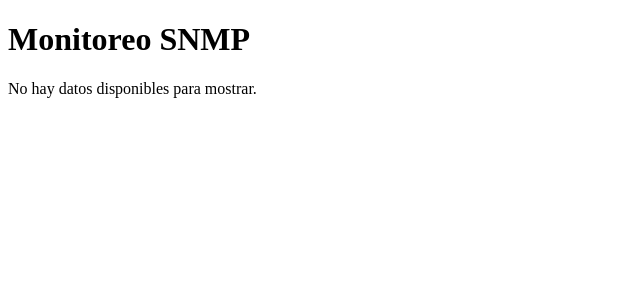
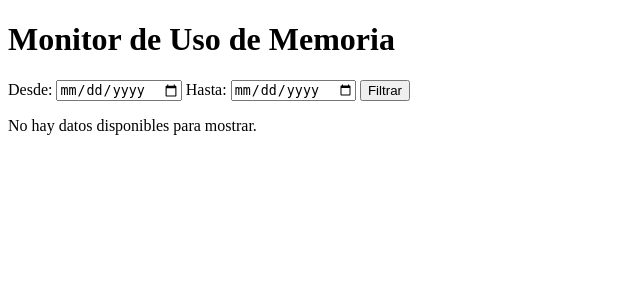
Before and after one commit to Jesusarbelaez22/SMNP, a Flask app: template AppSNMP/templates/index.html in a window 1280 px wide. Shown: the top 300 px of the page, without its empty margins (0-640 px from the left). Run offline with Flask 3, Linux system fonts and the light colour scheme; the template is opened without the code that fills it: most values are stand-ins (such as "Sample title", 1, 10 or a date in 2020); some libraries are stand-ins or nearby versions.

Commit message:
modificar filtro

```diff
--- a/AppSNMP/app.py
+++ b/AppSNMP/app.py
@@ -25,7 +25,7 @@ with app.app_context():
     db.create_all()  # Crea la tabla si no existe
 
 # Configuración SNMP
-SNMP_TARGET = "127.0.0.1"
+SNMP_TARGET = ["127.0.0.1", "192.168.56.101"]  # Lista de direcciones IP
 COMMUNITY_STRING = "interyr3d"
 MEMORY_PHYSICAL_OID = ".1.3.6.1.2.1.25.2.3.1.6.3"
 MEMORY_TOTAL_PHYSICAL_OID = ".1.3.6.1.2.1.25.2.3.1.5.3"
@@ -36,35 +36,35 @@ SNMPGET_PATH = r"D:\Usuarios\alexanderarciniegas\Downloads\SnmpGet\SnmpGet.exe"
 # Función para realizar la consulta SNMP usando snmpget
 def get_snmp_data_with_snmpget(oid):
     """
-    Realiza una consulta SNMP usando el comando snmpget.
+    Realiza una consulta SNMP para cada dirección IP.
     """
     if not os.path.exists(SNMPGET_PATH):
         print(f"El archivo {SNMPGET_PATH} no se encuentra.")
         return None
 
-    command = [
-        SNMPGET_PATH,
-        "-r:" + SNMP_TARGET,
-        "-v:2c",
-        "-c:" + COMMUNITY_STRING,
-        "-o:" + oid
-    ]
+    for target in SNMP_TARGET:  # Itera sobre las IPs en SNMP_TARGET
+        command = [
+            SNMPGET_PATH,
+            "-r:" + target,
+            "-v:2c",
+            "-c:" + COMMUNITY_STRING,
+            "-o:" + oid
+        ]
+        try:
+            result = subprocess.run(command, capture_output=True, text=True)
+            if result.returncode == 0:
+                lines = result.stdout.splitlines()
+                for line in lines:
+                    if "Value=" in line:
+                        value = line.split("Value=")[1].strip()
+                        return value  # Devuelve el primer valor encontrado
+            else:
+                print(f"Error ejecutando snmpget en {target}: {result.stderr}")
 
-    try:
-        result = subprocess.run(command, capture_output=True, text=True)
-        if result.returncode == 0:
-            lines = result.stdout.splitlines()
-            for line in lines:
-                if "Value=" in line:
-                    value = line.split("Value=")[1].strip()
-                    return value
-        else:
-            print(f"Error ejecutando snmpget: {result.stderr}")
-            return None
+        except Exception as e:
+            print(f"Excepción en snmpget para {target}: {e}")
 
-    except Exception as e:
-        print(f"Excepción en snmpget: {e}")
-        return None
+    return None  # Devuelve None si no se obtiene un valor válido
 
 # Ruta principal de la aplicación
 @app.route("/")
--- a/AppSNMP/templates/index.html
+++ b/AppSNMP/templates/index.html
@@ -1,27 +1,82 @@
 <!DOCTYPE html>
-<html lang="en">
+<html lang="es">
 <head>
     <meta charset="UTF-8">
     <meta name="viewport" content="width=device-width, initial-scale=1.0">
-    <title>Monitoreo SNMP</title>
+    <title>Monitor de Memoria</title>
     <script src="https://cdn.plot.ly/plotly-latest.min.js"></script>
 </head>
 <body>
-    <h1>Monitoreo SNMP</h1>
+    <h1>Monitor de Uso de Memoria</h1>
 
-    {% if message %}
-        <p>{{ message }}</p>
-    {% else %}
-        <div id="memory-physical-chart"></div>
-        <div id="memory-virtual-chart"></div>
+    <!-- Formulario para filtrar por fecha -->
+    <form id="date-filter-form">
+        <label for="start_date">Desde:</label>
+        <input type="date" id="start_date" name="start_date" value="{{ start_date }}">
+        <label for="end_date">Hasta:</label>
+        <input type="date" id="end_date" name="end_date" value="{{ end_date }}">
+        <button type="submit">Filtrar</button>
+    </form>
 
-        <!-- Inyecta los datos como JSON en el HTML -->
-        <script type="application/json" id="timestamps-data">{{ timestamps|tojson|safe }}</script>
-        <script type="application/json" id="memory-physical-values-data">{{ memory_physical_values|tojson|safe }}</script>
-        <script type="application/json" id="memory-virtual-values-data">{{ memory_virtual_values|tojson|safe }}</script>
+    <div id="memory-physical-chart"></div>
+    <div id="memory-virtual-chart"></div>
 
-        <!-- Incluye el archivo JavaScript externo -->
-        <script src="{{ url_for('static', filename='js/script.js') }}"></script>
-    {% endif %}
+    <!-- Datos ocultos para JavaScript -->
+    <script>
+        var timestamps = {{ timestamps | tojson }};
+        var memory_physical_values = {{ memory_physical_values | tojson }};
+        var memory_virtual_values = {{ memory_virtual_values | tojson }};
+    </script>
+
+    <script>
+        // Función para actualizar los gráficos
+        function actualizarGraficos() {
+            // Convertir fechas a formato legible en la zona horaria local (Bogotá)
+            timestamps = timestamps.map(timestamp => {
+                return new Date(timestamp).toLocaleString('es-CO', { timeZone: 'America/Bogota' });
+            });
+
+            if (timestamps.length > 0) {
+                // Gráfico de Uso de Memoria Física
+                Plotly.newPlot('memory-physical-chart', [{
+                    x: timestamps,
+                    y: memory_physical_values,
+                    type: 'scatter',
+                    mode: 'lines+markers',
+                    name: 'Uso de Memoria Física (%)'
+                }], {
+                    title: 'Historial de Uso de Memoria Física',
+                    xaxis: { title: 'Tiempo' },
+                    yaxis: { title: 'Uso de Memoria Física (%)' }
+                });
+
+                // Gráfico de Uso de Memoria Virtual
+                Plotly.newPlot('memory-virtual-chart', [{
+                    x: timestamps,
+                    y: memory_virtual_values,
+                    type: 'scatter',
+                    mode: 'lines+markers',
+                    name: 'Uso de Memoria Virtual (%)'
+                }], {
+                    title: 'Historial de Uso de Memoria Virtual',
+                    xaxis: { title: 'Tiempo' },
+                    yaxis: { title: 'Uso de Memoria Virtual (%)' }
+                });
+            } else {
+                document.body.innerHTML += "<p>No hay datos disponibles para mostrar.</p>";
+            }
+        }
+
+        // Inicializar los gráficos
+        actualizarGraficos();
+
+        // Manejar envío del formulario
+        document.getElementById('date-filter-form').addEventListener('submit', function(event) {
+            event.preventDefault();
+            const startDate = document.getElementById('start_date').value;
+            const endDate = document.getElementById('end_date').value;
+            window.location.href = `/?start_date=${startDate}&end_date=${endDate}`;
+        });
+    </script>
 </body>
 </html>
--- a/AppSNMP/test.py
+++ b/AppSNMP/test.py
@@ -2,7 +2,7 @@ import subprocess
 import os
 
 # Configuración SNMP
-SNMP_TARGET = "127.0.0.1","192.168.56.101"
+SNMP_TARGET = ["127.0.0.1", "192.168.56.101"]
 COMMUNITY_STRING = "interyr3d"
 MEMORY_PHYSICAL_OID = ".1.3.6.1.2.1.25.2.3.1.6.3"
 SNMPGET_PATH = r"C:\Users\Ordon\Downloads\SnmpGet\SnmpGet.exe"  # Ruta completa al archivo snmpget.exe
```
Also changed, not shown: AppSNMP/instance/snmp_data.db.
